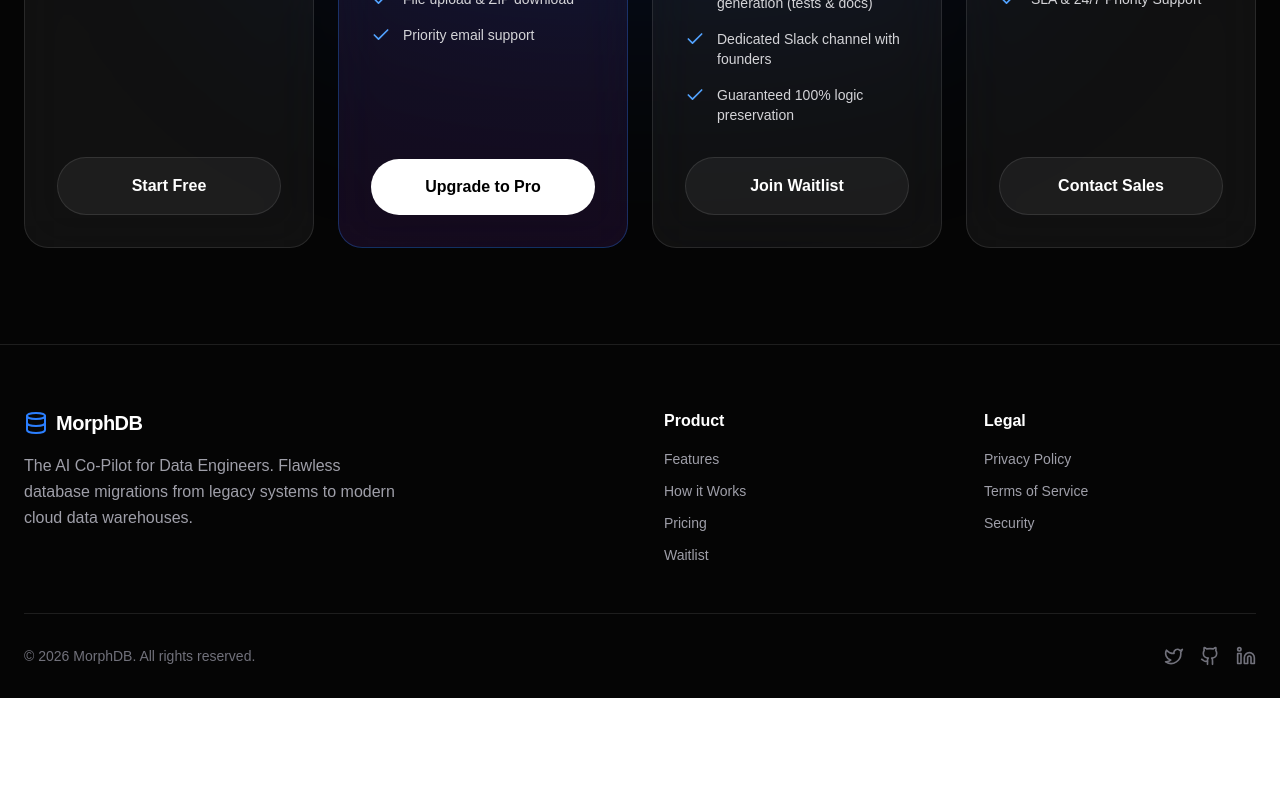
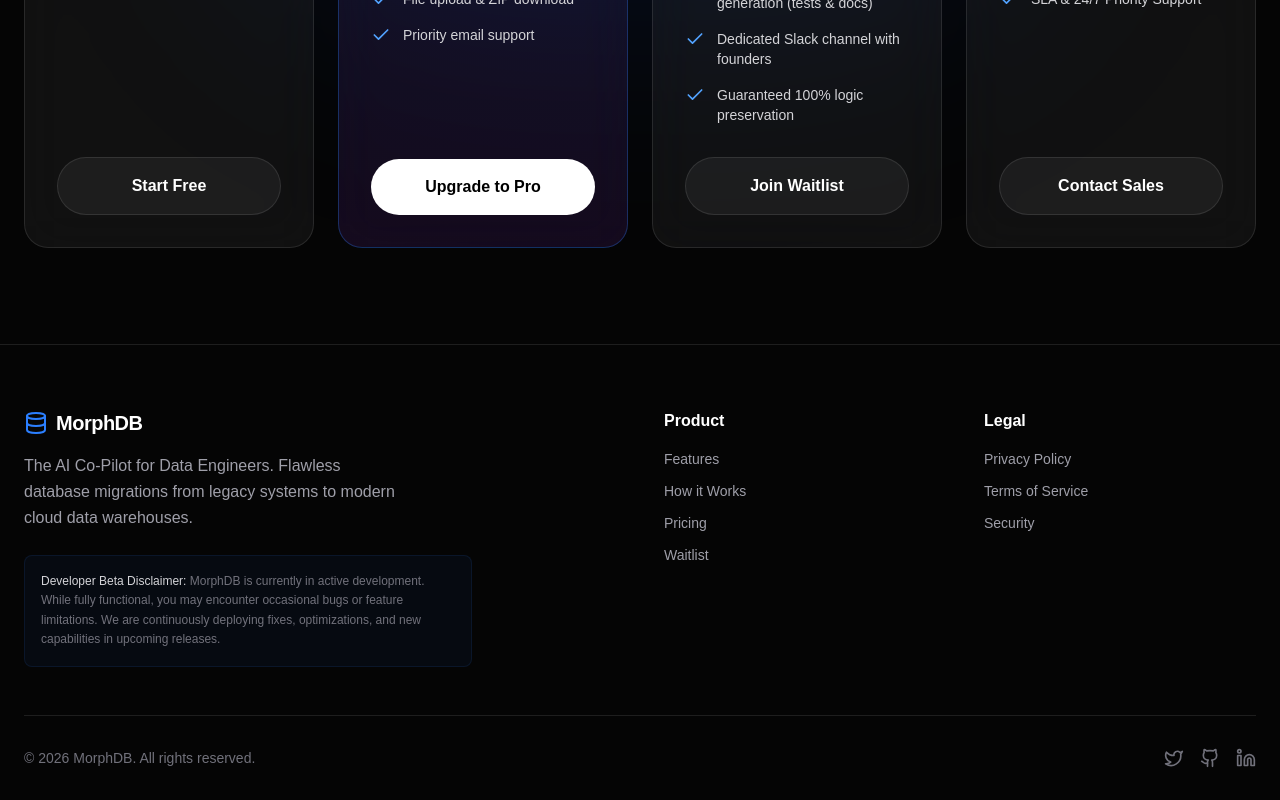
Before and after one commit to codeman403/morphdb, a Next.js app: page / in a window 1280 px wide. Shown: the part 2958-3758 px from the top of the page. Before the commit the page ends 3656 px from the top, so only its background shows below. Built offline with nearby package versions, Linux system fonts and the light colour scheme; no server answers.

Commit message:
feat: add beta disclaimer to footer

```diff
--- a/src/components/layout/Footer.tsx
+++ b/src/components/layout/Footer.tsx
@@ -11,9 +11,14 @@
               <Database className="w-6 h-6 text-blue-500" />
               <span className="font-bold text-xl tracking-tight">MorphDB</span>
             </Link>
-            <p className="text-zinc-400 max-w-sm leading-relaxed">
+            <p className="text-zinc-400 max-w-sm leading-relaxed mb-6">
               The AI Co-Pilot for Data Engineers. Flawless database migrations from legacy systems to modern cloud data warehouses.
             </p>
+            <div className="bg-blue-500/5 border border-blue-500/10 rounded-lg p-4 max-w-md">
+              <p className="text-xs text-zinc-500 leading-relaxed">
+                <strong className="text-zinc-300 font-medium">Developer Beta Disclaimer:</strong> MorphDB is currently in active development. While fully functional, you may encounter occasional bugs or feature limitations. We are continuously deploying fixes, optimizations, and new capabilities in upcoming releases.
+              </p>
+            </div>
           </div>
 
           <div>
```
